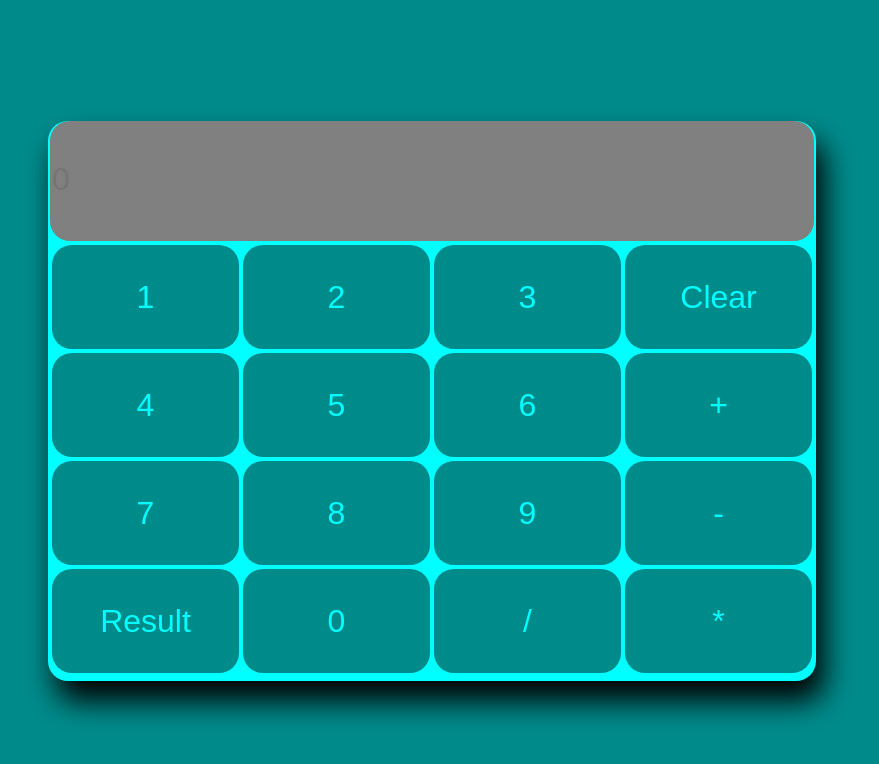
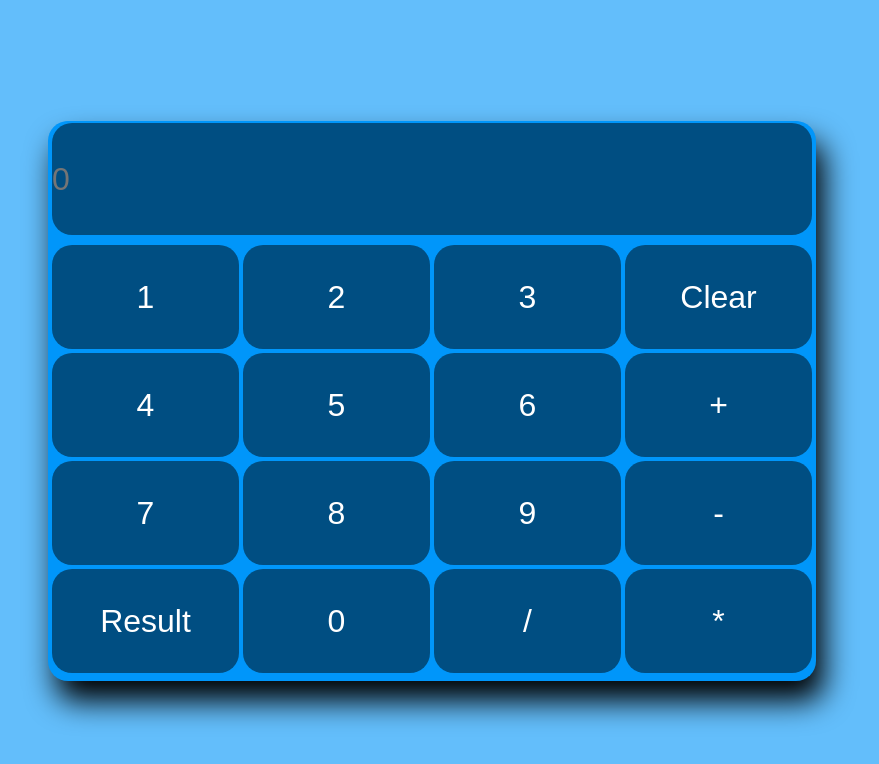
Before and after one commit to Rishav-2310/Calculator-Site, a React (Create React App) app: page / in a window 1280 px wide. Shown: the top 764 px of the page, without its empty margins (208-1087 px from the left). Built offline with nearby package versions, Linux system fonts and the light colour scheme.

Commit message:
Change theme

```diff
--- a/src/App.css
+++ b/src/App.css
@@ -4,7 +4,7 @@
 }
 body{
   height: 100vh;
-  background-color: darkcyan;
+  background-color: #0096fa9c;
   display: flex;
   align-items: center;
   justify-content: center;
@@ -12,22 +12,22 @@ body{
 .boxOfTheCalc{
   height: 70vh;
   width: 60vw;
-  background-color: cyan;
+  background-color: #0096fa;
   border-radius: 20px;
   box-shadow: 8px 20px 30px 0px #000;
 }
 .display{
   height: 15vh;
   width: 100wh;
-  background-color: gray;
+  background-color: #0096fa;
   border-radius: 20px;
   margin: 2px;
-  padding-right: 10px;
+  padding-right: 4px;
 }
 .display input{
   height: 14vh;
   width: 100%;
-  background-color: gray;
+  background-color: #0000007b;
   border-radius: 20px;
   margin: 2px;
   border: none;
@@ -51,14 +51,14 @@ body{
   height: 107.5px; */
   width: 15vw;
   height: 13vh;
-  background-color: darkcyan;
-  border: 0px solid darkcyan;
+  background-color: #0000007b;
+  border: 0px solid #0000007b;
   border-radius: 20px;
   margin: 2px;
   display: flex;
   align-items: center;
   justify-content: center;
-  color: cyan;
+  color: #fff;
   font-size: 2rem;
 }
 .keys:hover{
```
